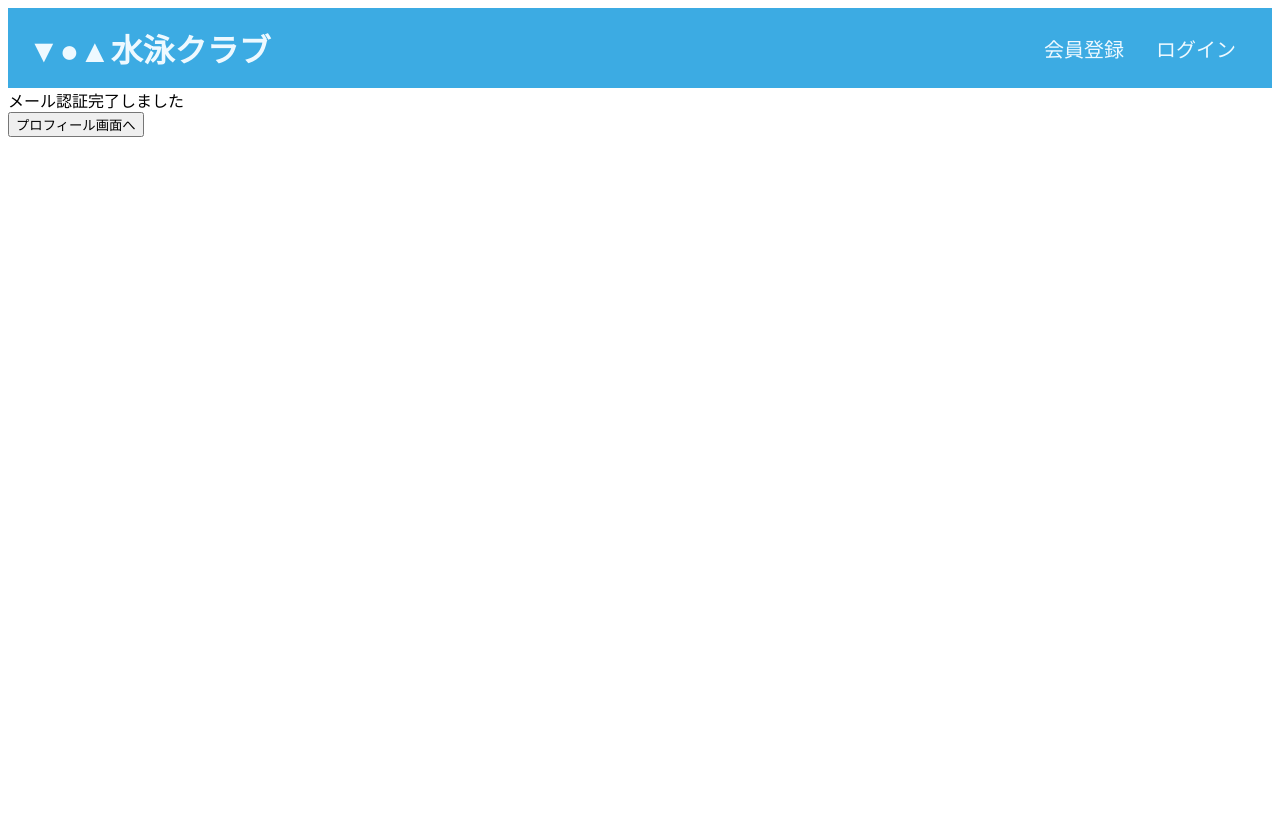
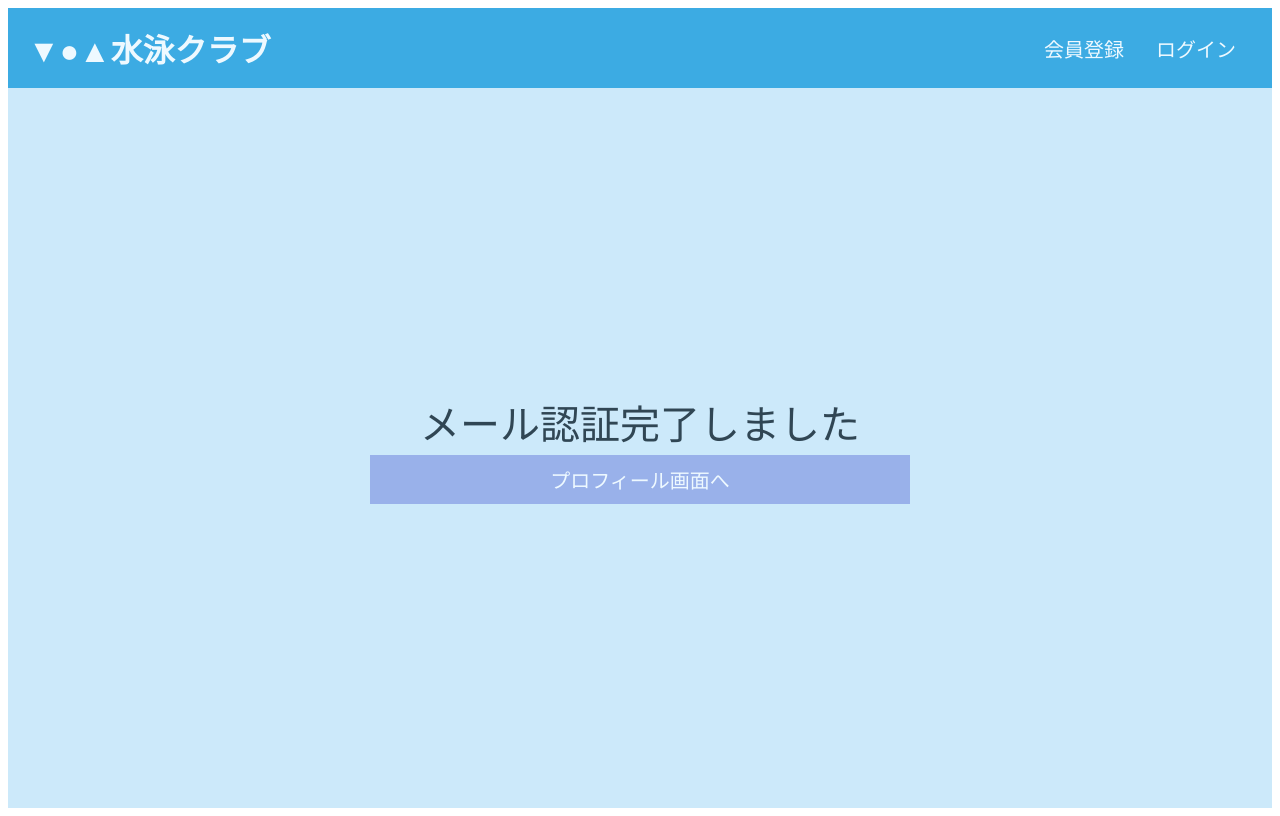
Before and after one commit to hirata784/laravel-swimming-reservation-app, a Nuxt app in the folder frontend/: page /email/verified in a window 1280 px wide. Built offline with nearby package versions, Linux system fonts and the light colour scheme.

Commit message:
feat：メール認証完了画面のUIを追加

```diff
--- a/frontend/app/pages/email/verified.vue
+++ b/frontend/app/pages/email/verified.vue
@@ -1,6 +1,12 @@
 <template>
-    <p>メール認証完了しました</p>
-    <button @click="profile">プロフィール画面へ</button>
+    <div class="verified">
+        <div class="verified-content">
+            <p>メール認証完了しました</p>
+            <button class="profile-btn" type="button" @click="profile">
+                プロフィール画面へ
+            </button>
+        </div>
+    </div>
 </template>
 
 <script setup>
@@ -9,3 +15,37 @@ const profile = () => {
     return navigateTo("/profile");
 };
 </script>
+
+<style scoped>
+p {
+    margin: 0;
+}
+
+.verified {
+    background-color: #cce9fa;
+    width: 100%;
+    height: 90vh;
+    display: flex;
+    justify-content: center;
+    align-items: center;
+    text-align: center;
+    color: #304654;
+}
+
+.verified-content {
+    width: 90%;
+    max-width: 900px;
+    font-size: 40px;
+}
+
+.profile-btn {
+    border: none;
+    background-color: #99b1ea;
+    color: #eef9ff;
+    padding: 10px 20px;
+    margin: 0 20px 0;
+    font-size: 20px;
+    cursor: pointer;
+    width: 60%;
+}
+</style>
```
